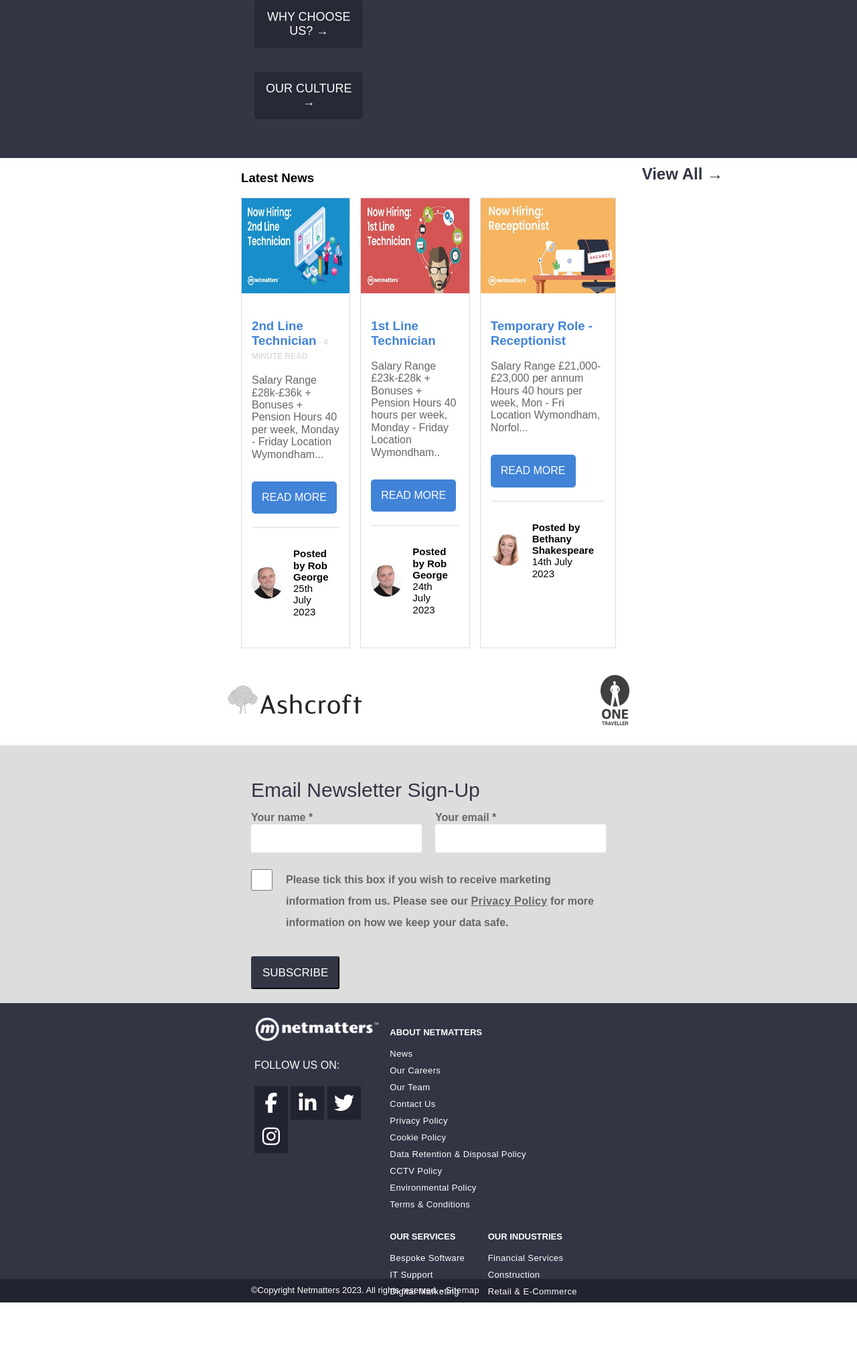
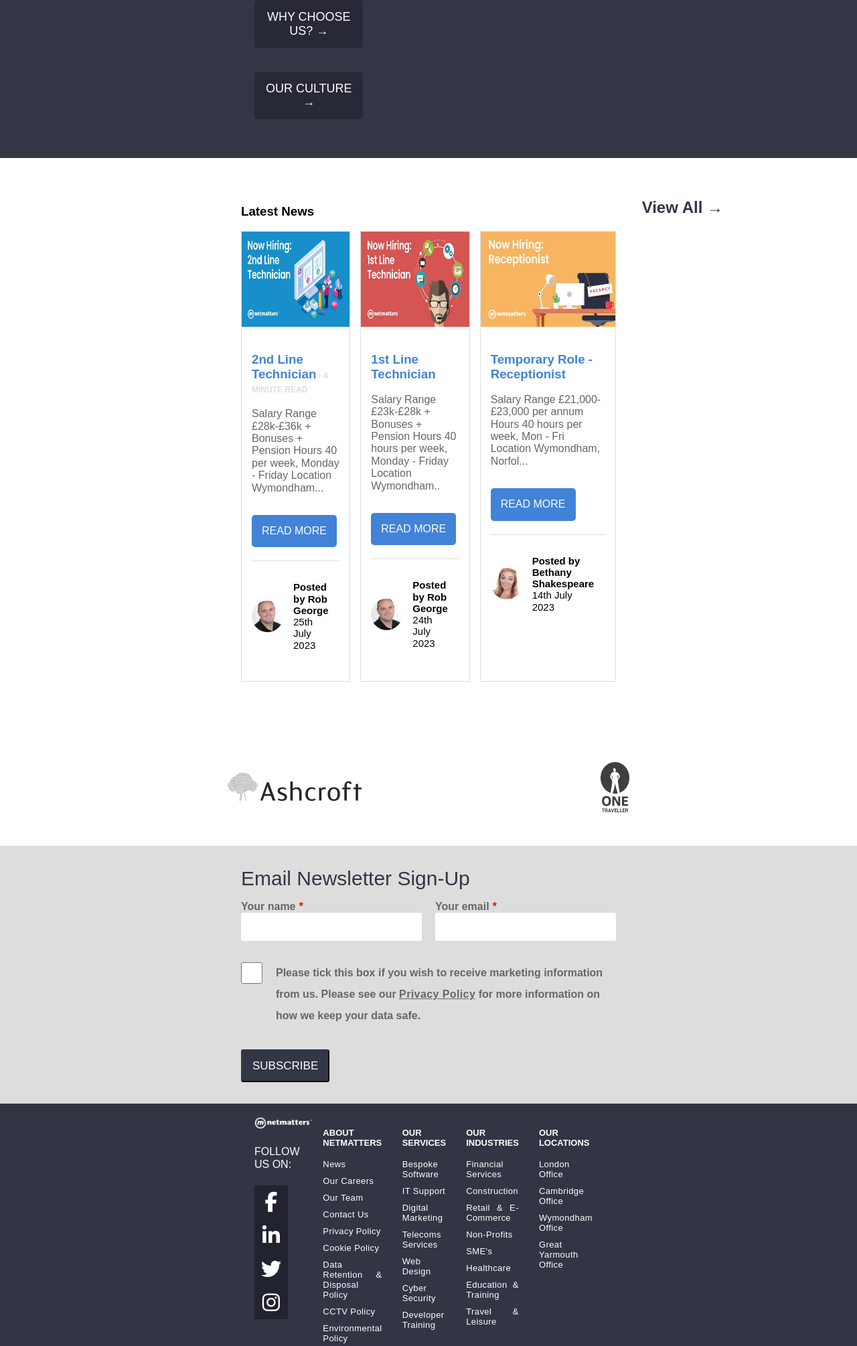
Before and after one commit to LizKodjo/NetMatters-HTML, a PHP site: page / in a window 1280 px wide. Shown: the part 2690-4700 px from the top of the page at 67% size. Run offline with PHP 8.4, Linux system fonts and the light colour scheme; some libraries are stand-ins or nearby versions.

Commit message:
using page ruler to change my measurements

```diff
--- a/css/style.css
+++ b/css/style.css
@@ -686,15 +686,15 @@ label {
   }
   .news-section {
     display: flex;
-    justify-content: flex-start;
-    display: flex;
     flex-direction: column;
     align-items: flex-start;
-    justify-content: space-around;
+    justify-content: space-evenly;
   }
   .newsletter {
     display: flex;
     height: 385px;
+    flex-wrap: wrap;
+    padding: 0;
   }
   .news-inputs {
     display: flex;
@@ -711,6 +711,9 @@ label {
   .newsform h2 {
     font-size: 30px;
     text-align: left;
+  }
+  .newsform, .row input[type=text] {
+    margin-bottom: 0;
   }
   .intro-review {
     display: flex;
@@ -748,6 +751,21 @@ label {
     align-items: center;
     grid-gap: 20px;
     margin: auto;
+  }
+  .colsforfooter {
+    flex-wrap: nowrap;
+  }
+  .footerlist li {
+    text-align: justify;
+    font-size: small;
+    margin-bottom: 10px;
+  }
+  .clients {
+    height: 175px;
+    padding: 50px 0;
+  }
+  .latestnews {
+    padding: 50px 0;
   }
 }
 @media screen and (max-width: 600px) {
@@ -1070,7 +1088,6 @@ a {
   display: flex;
   min-height: 1px;
   position: relative;
-  flex-wrap: wrap;
 }
 
 .copyright {
--- a/index.html
+++ b/index.html
@@ -374,7 +374,7 @@
                     <div class="tablerows">
                     <div class="row">
                         <div class="col-25">
-                            <label for="yourname">Your name *</label>
+                            <label for="yourname">Your name <em style="color:red">*</em></label>
                         </div>
                         <div class="col-75">
                             <input type="text" id="yourname" placeholder="">
@@ -382,7 +382,7 @@
                     </div>
                     <div class="row">
                         <div class="col-25">
-                            <label for="email">Your email *</label>
+                            <label for="email">Your email <em style="color:red">*</em></label>
                         </div>
                         <div class="col-75">
                             <input type="text" id="email" placeholder="">
--- a/scss/base/_base.scss
+++ b/scss/base/_base.scss
@@ -707,15 +707,17 @@ label {
     }
 
     .news-section {
-        @include justifyflexstart;
+        // @include justifyflexstart;
         display:flex;
         flex-direction: column;
         align-items: flex-start;
-        justify-content: space-around;
+        justify-content: space-evenly;
     }
     .newsletter {
         display:flex;
         height:385px;
+        flex-wrap: wrap;
+        padding:0;
     }
     .news-inputs {
         @include justifyflexstart;
@@ -733,6 +735,9 @@ label {
     .newsform h2 {
         font-size: 30px;
         text-align: left;
+    }
+    .newsform, .row input[type=text] {
+        margin-bottom: 0;
     }
     .intro-review {
         display: flex;
@@ -770,6 +775,21 @@ label {
         align-items:center;
         grid-gap: 20px;
         margin: auto;
+    }
+    .colsforfooter {
+        flex-wrap:nowrap;
+    }
+    .footerlist li {
+        text-align: justify;
+        font-size:small;
+        margin-bottom:10px;
+    }
+    .clients {
+        height: 175px;
+        padding: 50px 0;
+    }
+    .latestnews {
+        padding: 50px 0;
     }
 }
 
--- a/scss/layout/_footer.scss
+++ b/scss/layout/_footer.scss
@@ -77,7 +77,7 @@ a {
     display:flex;
     min-height: 1px;
     position:relative;
-    flex-wrap: wrap;
+    // flex-wrap: wrap;
 }
 .copyright {
     background-color: $ebony-clay;
```
Also changed, not shown: 1 other file.
